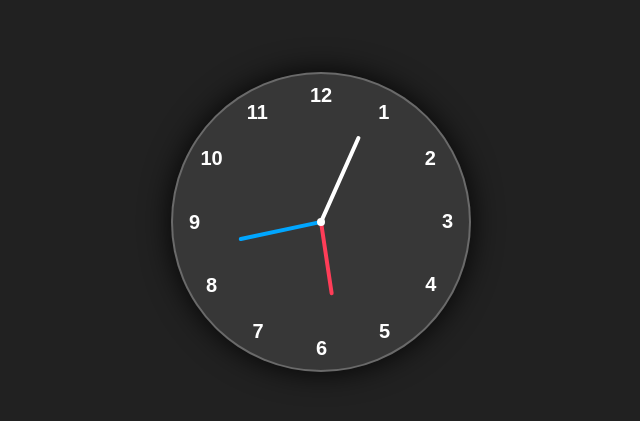
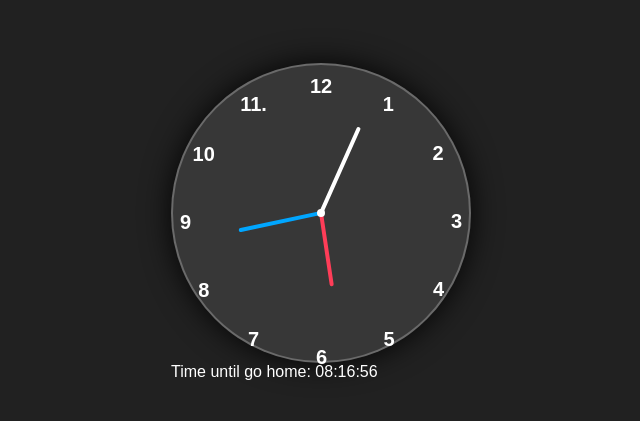
Before and after one commit to cracist/analogcock, a plain HTML site: page index.html in a window 1280 px wide. Shown: the part 178-599 px from the top of the page, without its empty margins (319-959 px from the left). Drawn offline with Linux system fonts and the light colour scheme.

Commit message:
Update index.html

```diff
--- a/index.html
+++ b/index.html
@@ -7,19 +7,12 @@
     <link rel="stylesheet" href="style.css" />
     <title>Analog Clock</title>
 </head>
-
 <body>
     <div class="container">
         <div class="clock">
-        <div style="--clr: #ff3d58; --h: 74px" id="hour" class="hand">
-          <i></i>
-        </div>
-        <div style="--clr: #00a6ff; --h: 84px" id="min" class="hand">
-          <i></i>
-        </div>
-        <div style="--clr: #ffffff; --h: 94px" id="sec" class="hand">
-          <i></i>
-        </div>
+            <div style="--clr: #ff3d58; --h: 74px" id="hour" class="hand"><i></i></div>
+            <div style="--clr: #00a6ff; --h: 84px" id="min" class="hand"><i></i></div>
+            <div style="--clr: #ffffff; --h: 94px" id="sec" class="hand"><i></i></div>
 
             <span style="--i: 1"><b>1</b></span>
             <span style="--i: 2"><b>2</b></span>
@@ -31,11 +24,48 @@
             <span style="--i: 8"><b>8</b></span>
             <span style="--i: 9"><b>9</b></span>
             <span style="--i: 10"><b>10</b></span>
-        <span style="--i: 11"><b>11</b></span>
+            <span style="--i: 11"><b>11.</b></span>
             <span style="--i: 12"><b>12</b></span>
         </div>
-    </div>
+        <div id="time-until-home"></div> </div>
 
     <script src="script.js"></script>
+    <script>
+        function updateTimeUntilHome() {
+            const now = new Date();
+            const currentTime = now.getTime();
+
+            // Set work start and end times (adjust as needed)
+            const workStartTime = new Date(now.getFullYear(), now.getMonth(), now.getDate(), 5, 0, 0).getTime(); // 5:00 AM
+            const workEndTime = new Date(now.getFullYear(), now.getMonth(), now.getDate(), 14, 0, 0).getTime(); // 2:00 PM (14:00 in 24-hour format)
+
+            let timeLeft = 0;
+            let message = "";
+
+            if (currentTime < workStartTime) {
+                timeLeft = workStartTime - currentTime;
+                message = "Time until work starts: ";
+            } else if (currentTime < workEndTime) {
+                timeLeft = workEndTime - currentTime;
+                message = "Time until go home: ";
+            } else {
+                message = "Work day is over!";
+                timeLeft = 0; // Or you could calculate time until the next work day
+            }
+
+            if (timeLeft > 0) {
+                const hours = Math.floor(timeLeft / (1000 * 60 * 60));
+                const minutes = Math.floor((timeLeft % (1000 * 60 * 60)) / (1000 * 60));
+                const seconds = Math.floor((timeLeft % (1000 * 60)) / 1000);
+
+                message += `${hours.toString().padStart(2, '0')}:${minutes.toString().padStart(2, '0')}:${seconds.toString().padStart(2, '0')}`;
+            }
+
+            document.getElementById('time-until-home').textContent = message;
+        }
+
+        setInterval(updateTimeUntilHome, 1000); // Update every second
+        updateTimeUntilHome(); // Call initially to avoid delay
+    </script>
 </body>
 </html>
```
Lines whose indentation alone changed are shown as unchanged.
